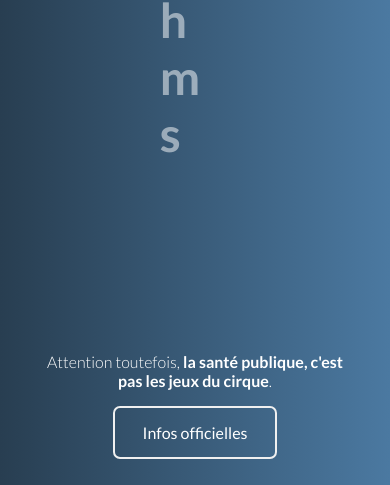
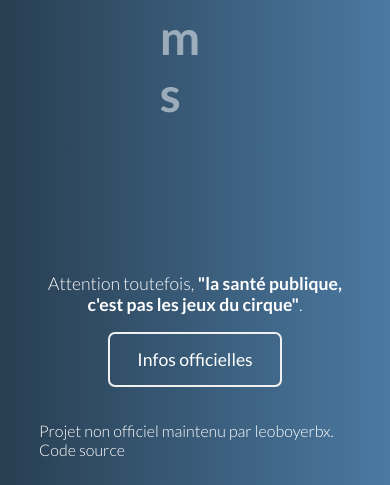
Before and after one commit to leoboyerbx/deconf-countdown, a website built with webpack: page public/index.html in a window 390 px wide. Shown: the part 359-844 px from the top of the page. Built offline with nearby package versions, Linux system fonts and the light colour scheme; what countdown would draw is missing.

Commit message:
Corrected responsive

```diff
--- a/assets/scss/app.scss
+++ b/assets/scss/app.scss
@@ -16,10 +16,18 @@ body {
     width: 100%;
     height: 100%;
     color: #fff;
-    display: flex;
-    flex-direction: column;
-    justify-content: center;
-    align-items: center;
+    overflow-y: scroll;
+    @include md () {
+        overflow-y: hidden;
+    }
+
+    #hero-content {
+        display: flex;
+        flex-direction: column;
+        justify-content: center;
+        align-items: center;
+        min-height: 100vh;
+    }
 
     #title {
         margin-top: auto;
@@ -106,9 +114,18 @@ body {
     #more-info {
         text-align: center;
         margin-top: auto;
-        margin-bottom: 10px;
         max-width: 80%;
         font-weight: 300;
+        font-size: 1.1em;
+        @include md () {
+            max-width: 70%;
+        }
+    }
+    #credits {
+        margin-bottom: 10px;
+        font-weight: 300;
+        max-width: 80%;
+
         @include md () {
             max-width: 70%;
         }
--- a/public/assets/style.bundle.css
+++ b/public/assets/style.bundle.css
@@ -46,10 +46,16 @@ body {
   width: 100%;
   height: 100%;
   color: #fff;
-  display: flex;
-  flex-direction: column;
-  justify-content: center;
-  align-items: center; }
+  overflow-y: scroll; }
+  @media (min-width: 768px) {
+    #hero {
+      overflow-y: hidden; } }
+  #hero #hero-content {
+    display: flex;
+    flex-direction: column;
+    justify-content: center;
+    align-items: center;
+    min-height: 100vh; }
   #hero #title {
     margin-top: auto;
     max-width: 80%; }
@@ -110,11 +116,18 @@ body {
   #hero #more-info {
     text-align: center;
     margin-top: auto;
-    margin-bottom: 10px;
     max-width: 80%;
-    font-weight: 300; }
+    font-weight: 300;
+    font-size: 1.1em; }
     @media (min-width: 768px) {
       #hero #more-info {
+        max-width: 70%; } }
+  #hero #credits {
+    margin-bottom: 10px;
+    font-weight: 300;
+    max-width: 80%; }
+    @media (min-width: 768px) {
+      #hero #credits {
         max-width: 70%; } }
 
 .gradient-before-morning {
--- a/public/index.html
+++ b/public/index.html
@@ -12,6 +12,7 @@
 </head>
 <body>
     <header id="hero">
+        <div id="hero-content">
             <div id="title">
                 <h1 class="main-title">Combien de temps avant le déconfinement ?</h1>
             </div>
@@ -34,8 +35,14 @@
                 </div>
             </div>
             <div id="more-info">
-            <p>Attention toutefois, <strong>la santé publique, c'est pas les jeux du cirque</strong>.</p>
+                <p>Attention toutefois, <strong>"la santé publique, c'est pas les jeux du cirque"</strong>.</p>
                 <p><a href="https://www.gouvernement.fr/info-coronavirus" class="btn btn-outline-light">Infos officielles</a></p>
+            </div>
+
+            <div id="credits">
+                <p>Projet non officiel maintenu par leoboyerbx. Code source</p>
+            </div>
+
         </div>
 
     </header>
```
Lines whose indentation alone changed are shown as unchanged.
